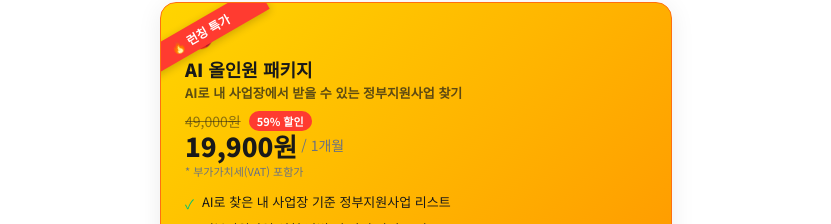
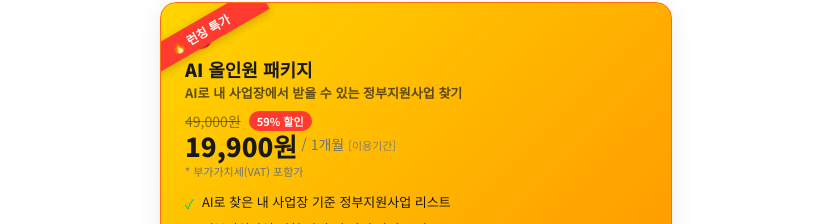
Before and after one commit to ppfa26/PPFA26, a Next.js app: page / in a window 1280 px wide. Shown: the part 2934-3158 px from the top of the page, without its empty margins (224-1055 px from the left). Built offline with nearby package versions, Linux system fonts and the light colour scheme; no server answers; a web font is replaced by a local one.

Commit message:
가격카드: '/ 1개월' 옆에 [이용기간] 라벨 추가 - 대표님 요청

```diff
--- a/src/components/PricingCards.tsx
+++ b/src/components/PricingCards.tsx
@@ -68,7 +68,7 @@ export default function PricingCards({ prefix = "home" }: { prefix?: string }) {
                   {tier.priceLabel}
                 </span>
                 <span className="mb-1 text-sm text-brand-gray">
-                  / {tier.period}
+                  / {tier.period} <span className="text-[11px] text-brand-gray/80">[이용기간]</span>
                 </span>
               </div>
               {/* 부가세 포함 표기 */}
```
